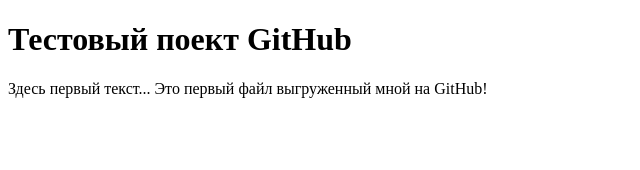
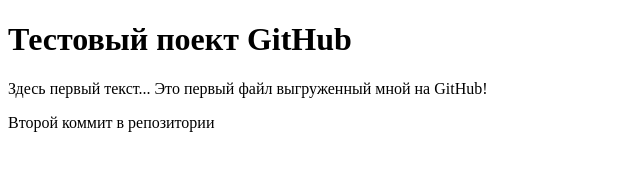
Before and after one commit to dev-oneeco/git-test, a plain HTML site: page index.html in a window 1280 px wide. Shown: the whole page, without its empty margins (0-640 px from the left). Drawn offline with Linux system fonts and the light colour scheme.

Commit message:
Второй commit GitHub

```diff
--- a/index.html
+++ b/index.html
@@ -6,5 +6,6 @@
 <body>
 	<h1>Тестовый поект GitHub</h1>
 	<p>Здесь первый текст... Это первый файл выгруженный мной на GitHub!</p>
+	<p>Второй коммит в репозитории</p>
 </body>
 </html>
```
